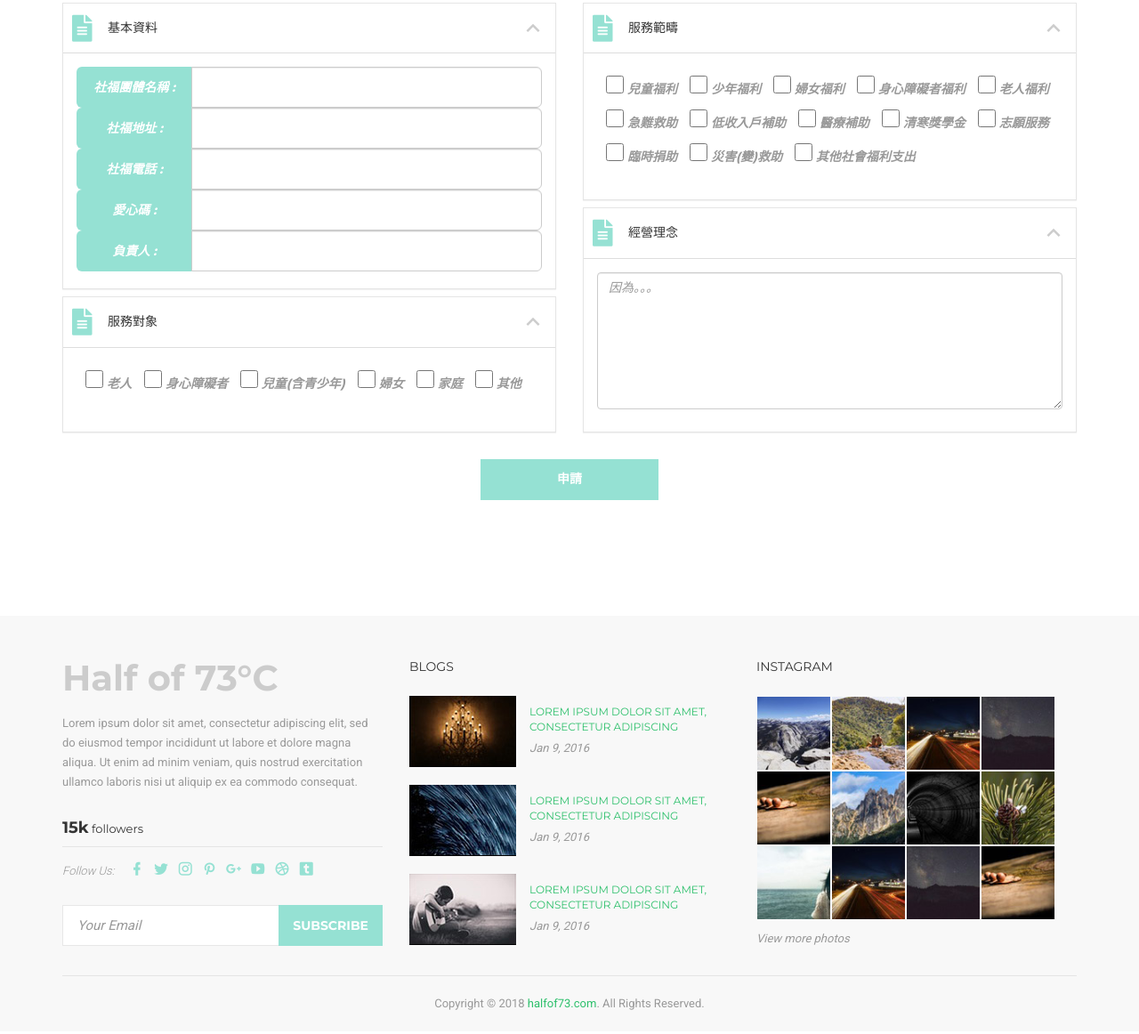
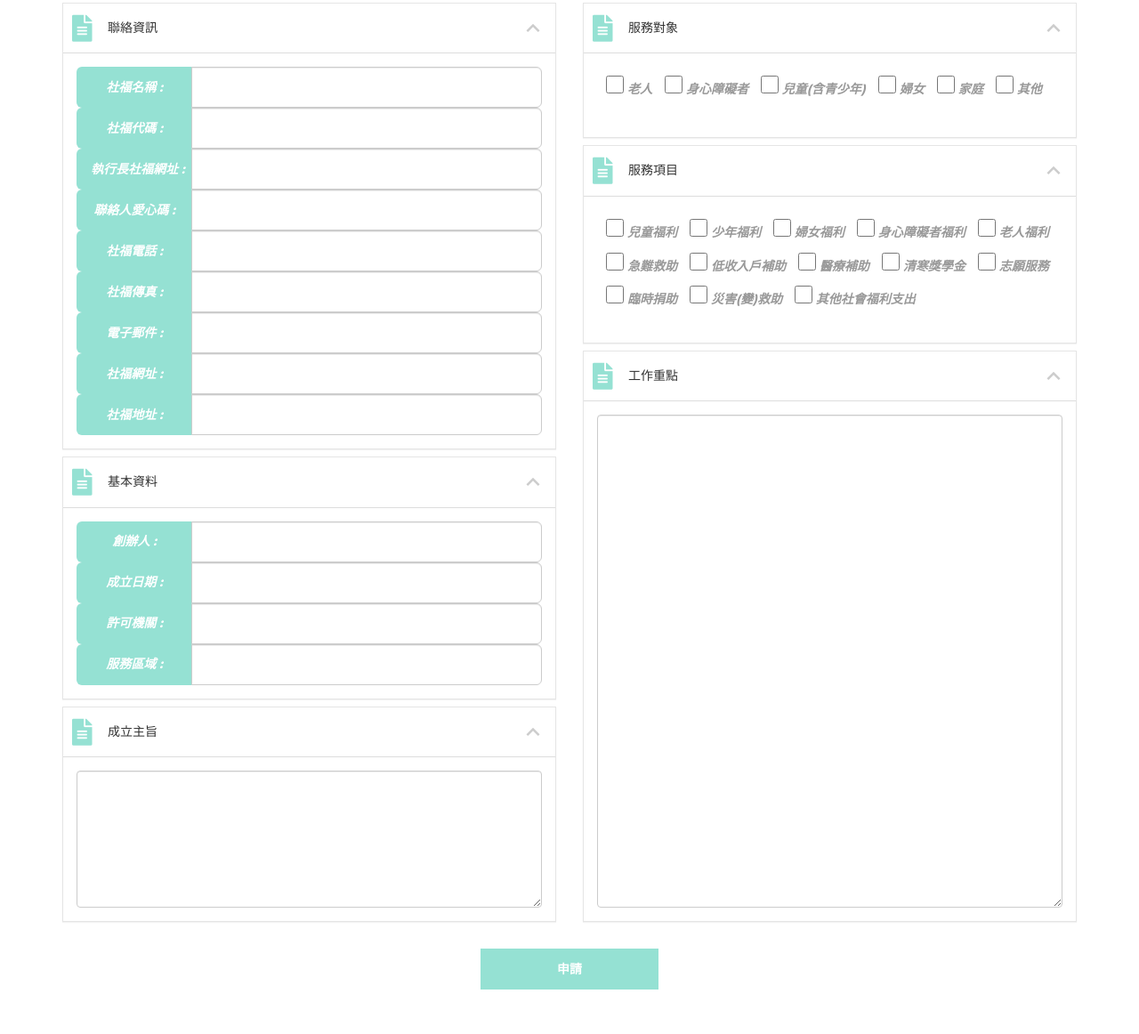
Before and after one commit to HalfOf73degreeC/HalfOf73_html, a plain HTML site: page memberzone2.html in a window 1280 px wide. Shown: the part 234-1396 px from the top of the page at 89% size. Drawn offline with Linux system fonts and the light colour scheme.

Commit message:
更新基金會
增加欄位

```diff
--- a/memberzone2.html
+++ b/memberzone2.html
@@ -64,24 +64,38 @@
 									<h4 class="panel-title">
 										<a role="button" data-toggle="collapse" data-parent="#accordion" href="#collapseOne" aria-expanded="true" aria-controls="collapseOne">
 											<i class="mdi mdi-chevron-up nino-icon arrow"></i>
-											<i class="fas fa-file-alt nino-icon"></i>基本資料
+											<i class="fas fa-file-alt nino-icon"></i>聯絡資訊
 										</a>
 									</h4>
 								</div>
 								<div id="collapseOne1" class="panel-collapse collapse in" role="tabpanel" aria-labelledby="headingOne">
-									<div class="panel-body" style="height: 265px;">
+									<div class="panel-body" style="height: 445px;">
 										<div class="input-group input-group-lg">
 											<span class="input-group-btn">
-												<button class="btn btn-success" type="submit" style="width: 130px">社福團體名稱 :</button>
+												<button class="btn btn-success" type="submit" style="width: 130px">社福名稱 :</button>
 											</span>
 											<!-- <textarea class="form-control" placeholder="黃中平" rows="1"></textarea> -->
 											<input type="text" class="form-control" placeholder="" required style="z-index: 1">
 										</div>
 										<div class="input-group input-group-lg">
 											<span class="input-group-btn">
-												<button class="btn btn-success" type="submit"  style="width: 130px">社福地址 :</button>
+												<button class="btn btn-success" type="submit"  style="width: 130px">社福代碼 :</button>
 											</span>
 											<!-- <textarea class="form-control" placeholder="YYYY/MM/DD" rows="1"></textarea> -->
+											<input type="text" class="form-control" placeholder="" required style="z-index: 1">
+										</div>
+										<div class="input-group input-group-lg">
+											<span class="input-group-btn">
+												<button class="btn btn-success" type="submit"  style="width: 130px">執行長社福網址 :</button>
+											</span>
+											<!-- <textarea class="form-control" placeholder="男性" rows="1"></textarea> -->
+											<input type="text" class="form-control" placeholder="" required style="z-index: 1">
+										</div>
+										<div class="input-group input-group-lg">
+											<span class="input-group-btn">
+												<button class="btn btn-success" type="submit"  style="width: 130px">聯絡人愛心碼 :</button>
+											</span>
+											<!-- <textarea class="form-control" placeholder="男性" rows="1"></textarea> -->
 											<input type="text" class="form-control" placeholder="" required style="z-index: 1">
 										</div>
 										<div class="input-group input-group-lg">
@@ -93,14 +107,28 @@
 										</div>
 										<div class="input-group input-group-lg">
 											<span class="input-group-btn">
-												<button class="btn btn-success" type="submit"  style="width: 130px">愛心碼 :</button>
+												<button class="btn btn-success" type="submit"  style="width: 130px">社福傳真 :</button>
 											</span>
 											<!-- <textarea class="form-control" placeholder="男性" rows="1"></textarea> -->
 											<input type="text" class="form-control" placeholder="" required style="z-index: 1">
 										</div>
 										<div class="input-group input-group-lg">
 											<span class="input-group-btn">
-												<button class="btn btn-success" type="submit"  style="width: 130px">負責人 :</button>
+												<button class="btn btn-success" type="submit"  style="width: 130px">電子郵件 :</button>
+											</span>
+											<!-- <textarea class="form-control" placeholder="男性" rows="1"></textarea> -->
+											<input type="text" class="form-control" placeholder="" required style="z-index: 1">
+										</div>
+										<div class="input-group input-group-lg">
+											<span class="input-group-btn">
+												<button class="btn btn-success" type="submit"  style="width: 130px">社福網址 :</button>
+											</span>
+											<!-- <textarea class="form-control" placeholder="男性" rows="1"></textarea> -->
+											<input type="text" class="form-control" placeholder="" required style="z-index: 1">
+										</div>
+										<div class="input-group input-group-lg">
+											<span class="input-group-btn">
+												<button class="btn btn-success" type="submit"  style="width: 130px">社福地址 :</button>
 											</span>
 											<!-- <textarea class="form-control" placeholder="男性" rows="1"></textarea> -->
 											<input type="text" class="form-control" placeholder="" required style="z-index: 1">
@@ -108,7 +136,69 @@
 									</div>
 								</div>
 							</div>
+							<div class="panel panel-default">
+								<div class="panel-heading" role="tab" id="headingOne">
+									<h4 class="panel-title">
+										<a role="button" data-toggle="collapse" data-parent="#accordion" href="#collapseOne" aria-expanded="true" aria-controls="collapseOne">
+											<i class="mdi mdi-chevron-up nino-icon arrow"></i>
+											<i class="fas fa-file-alt nino-icon"></i>基本資料
+										</a>
+									</h4>
+								</div>
+								<div id="collapseOne1" class="panel-collapse collapse in" role="tabpanel" aria-labelledby="headingOne">
+									<div class="panel-body" style="height: 215px;">
+										<div class="input-group input-group-lg">
+											<span class="input-group-btn">
+												<button class="btn btn-success" type="submit" style="width: 130px">創辦人 :</button>
+											</span>
+											<!-- <textarea class="form-control" placeholder="黃中平" rows="1"></textarea> -->
+											<input type="text" class="form-control" placeholder="" required style="z-index: 1">
+										</div>
+										<div class="input-group input-group-lg">
+											<span class="input-group-btn">
+												<button class="btn btn-success" type="submit"  style="width: 130px">成立日期 :</button>
+											</span>
+											<!-- <textarea class="form-control" placeholder="YYYY/MM/DD" rows="1"></textarea> -->
+											<input type="text" class="form-control" placeholder="" required style="z-index: 1">
+										</div>
+										<div class="input-group input-group-lg">
+											<span class="input-group-btn">
+												<button class="btn btn-success" type="submit"  style="width: 130px">許可機關 :</button>
+											</span>
+											<!-- <textarea class="form-control" placeholder="男性" rows="1"></textarea> -->
+											<input type="text" class="form-control" placeholder="" required style="z-index: 1">
+										</div>
+										<div class="input-group input-group-lg">
+											<span class="input-group-btn">
+												<button class="btn btn-success" type="submit"  style="width: 130px">服務區域 :</button>
+											</span>
+											<!-- <textarea class="form-control" placeholder="男性" rows="1"></textarea> -->
+											<input type="text" class="form-control" placeholder="" required style="z-index: 1">
+										</div>
+									</div>
+								</div>
+							</div>
+							<div class="panel panel-default">
+								<div class="panel-heading" role="tab" id="headingOne">
+									<h4 class="panel-title">
+										<a role="button" data-toggle="collapse" data-parent="#accordion" href="#collapseOne" aria-expanded="true" aria-controls="collapseOne">
+											<i class="mdi mdi-chevron-up nino-icon arrow"></i>
+											<i class="fas fa-file-alt nino-icon"></i>成立主旨
+										</a>
+									</h4>
+								</div>
+								<div id="collapseOne1" class="panel-collapse collapse in" role="tabpanel" aria-labelledby="headingOne">
+									<div class="panel-body" style="height: 185px;">
+										<textarea class="form-control" placeholder="" rows="7"></textarea>
+									</div>
+								</div>
+							</div>
 
+
+						</div>
+					</div>
+					<div class="col-md-6">
+						<div class="panel-group">
 							<div class="panel panel-default">
 								<div class="panel-heading" role="tab" id="headingOne">
 									<h4 class="panel-title">
@@ -133,17 +223,12 @@
 									</div>
 								</div>
 							</div>
-						</div>
-					</div>
-					<div class="col-md-6">
-						<div class="panel-group">
-
 							<div class="panel panel-default">
 								<div class="panel-heading" role="tab" id="headingOne">
 									<h4 class="panel-title">
 										<a role="button" data-toggle="collapse" data-parent="#accordion" href="#collapseOne" aria-expanded="true" aria-controls="collapseOne">
 											<i class="mdi mdi-chevron-up nino-icon arrow"></i>
-											<i class="fas fa-file-alt nino-icon"></i>服務範疇
+											<i class="fas fa-file-alt nino-icon"></i>服務項目
 										</a>
 									</h4>
 								</div>
@@ -174,13 +259,13 @@
 									<h4 class="panel-title">
 										<a role="button" data-toggle="collapse" data-parent="#accordion" href="#collapseOne" aria-expanded="true" aria-controls="collapseOne">
 											<i class="mdi mdi-chevron-up nino-icon arrow"></i>
-											<i class="fas fa-file-alt nino-icon"></i>經營理念
+											<i class="fas fa-file-alt nino-icon"></i>工作重點
 										</a>
 									</h4>
 								</div>
 								<div id="collapseOne1" class="panel-collapse collapse in" role="tabpanel" aria-labelledby="headingOne">
-									<div class="panel-body" style="height: 195px;">
-										<textarea class="form-control" placeholder="因為。。。" rows="7"></textarea>
+									<div class="panel-body" style="height: 585px;">
+										<textarea class="form-control" placeholder="" rows="27"></textarea>
 									</div>
 								</div>
 							</div>
```
